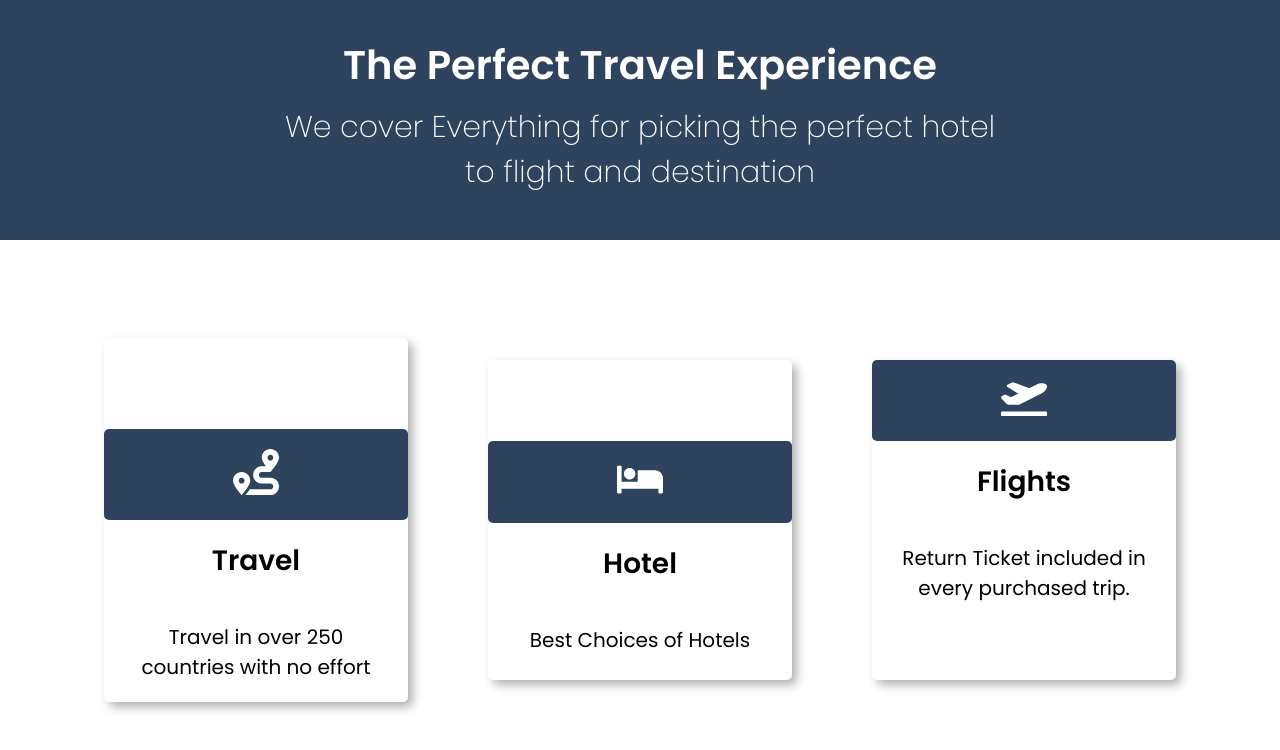
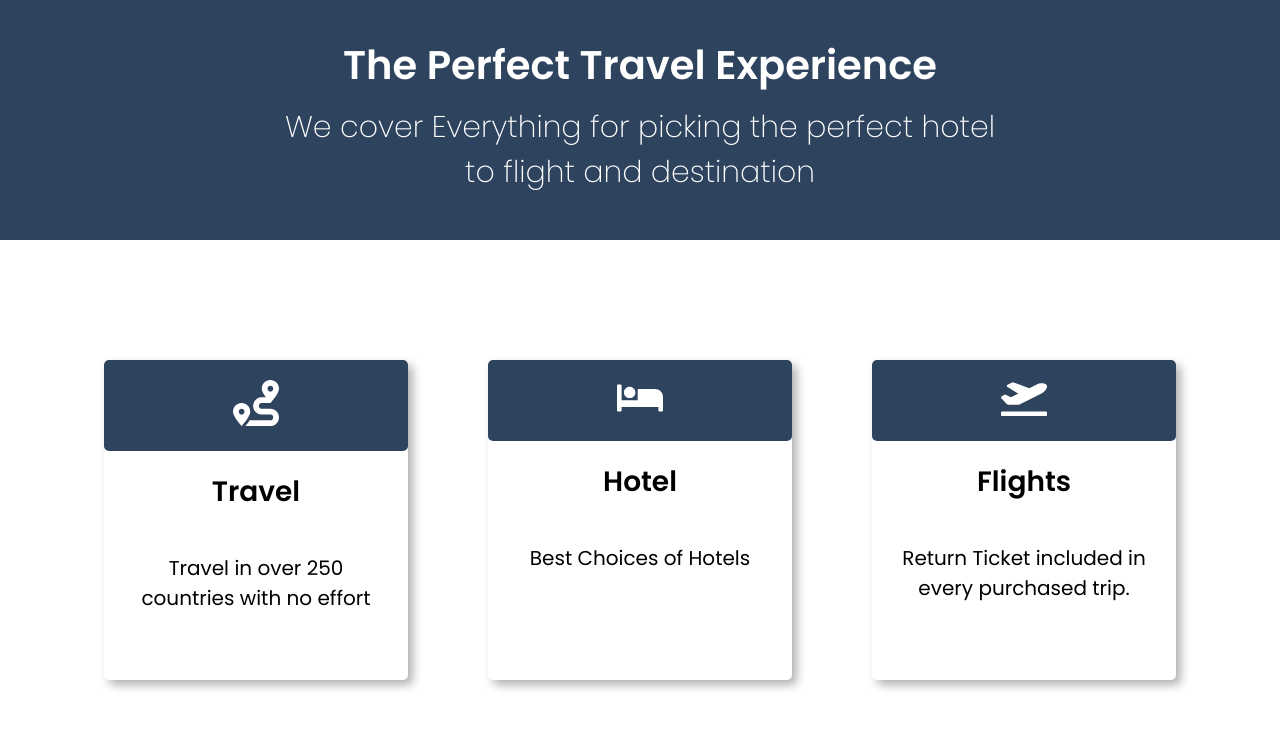
Before and after one commit to Yonarp/Travelly, a plain HTML site: page index.html in a window 1280 px wide. Shown: the part 1600-2350 px from the top of the page. Drawn offline with Linux system fonts and the light colour scheme; a web font is replaced by a local one.

Commit message:
Update index.html

```diff
--- a/index.html
+++ b/index.html
@@ -55,7 +55,6 @@
           </header>
           <div class="cards">
               <div class="card">
-                  <img src="./icons/route-solid.svg" alt="">
                 <div class="img-section">
                     <img src="./icons/route-solid.svg" alt="">
                   </div>
@@ -63,7 +62,6 @@
                   <p>Travel in over 250 countries with no effort</p>
               </div>
               <div class="card">
-                  <img src="./icons/bed-solid.svg" alt="">
                 <div class="img-section">
                     <img src="./icons/bed-solid.svg" alt="">
                   </div>
```
